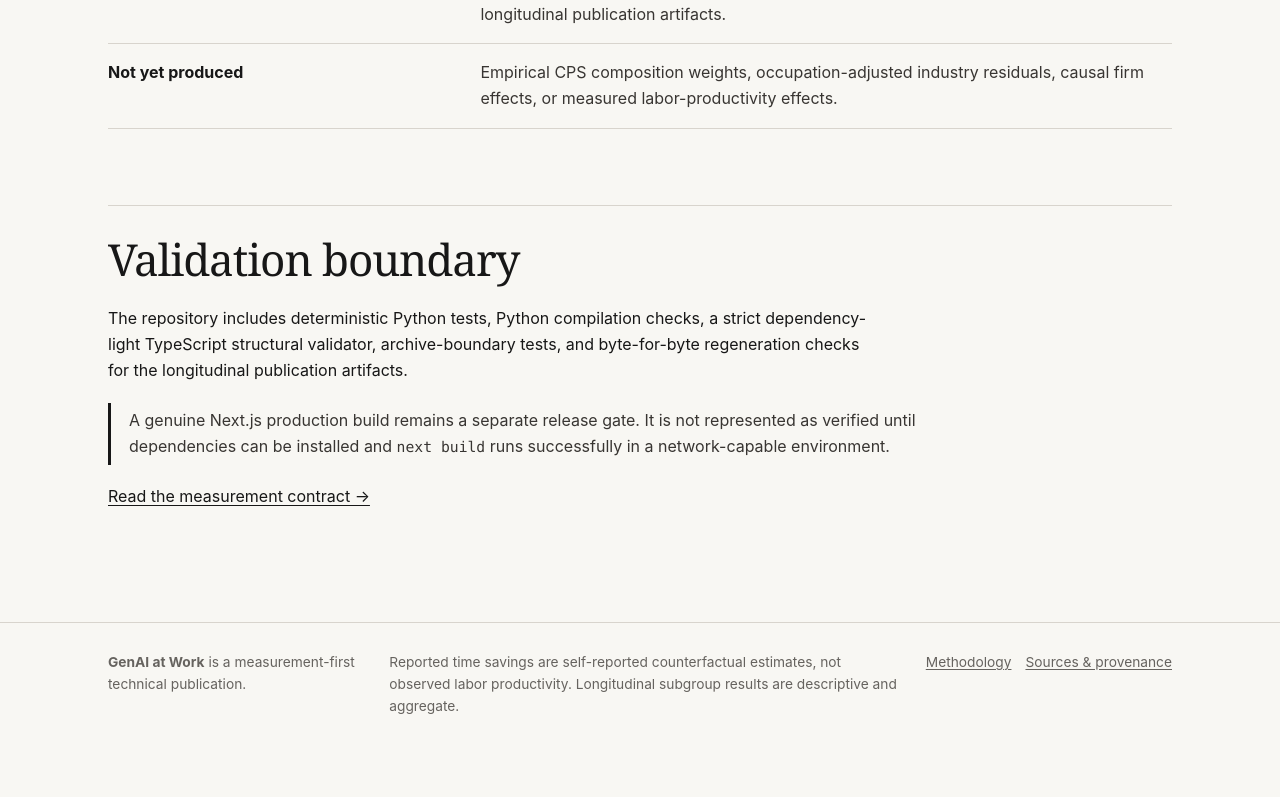
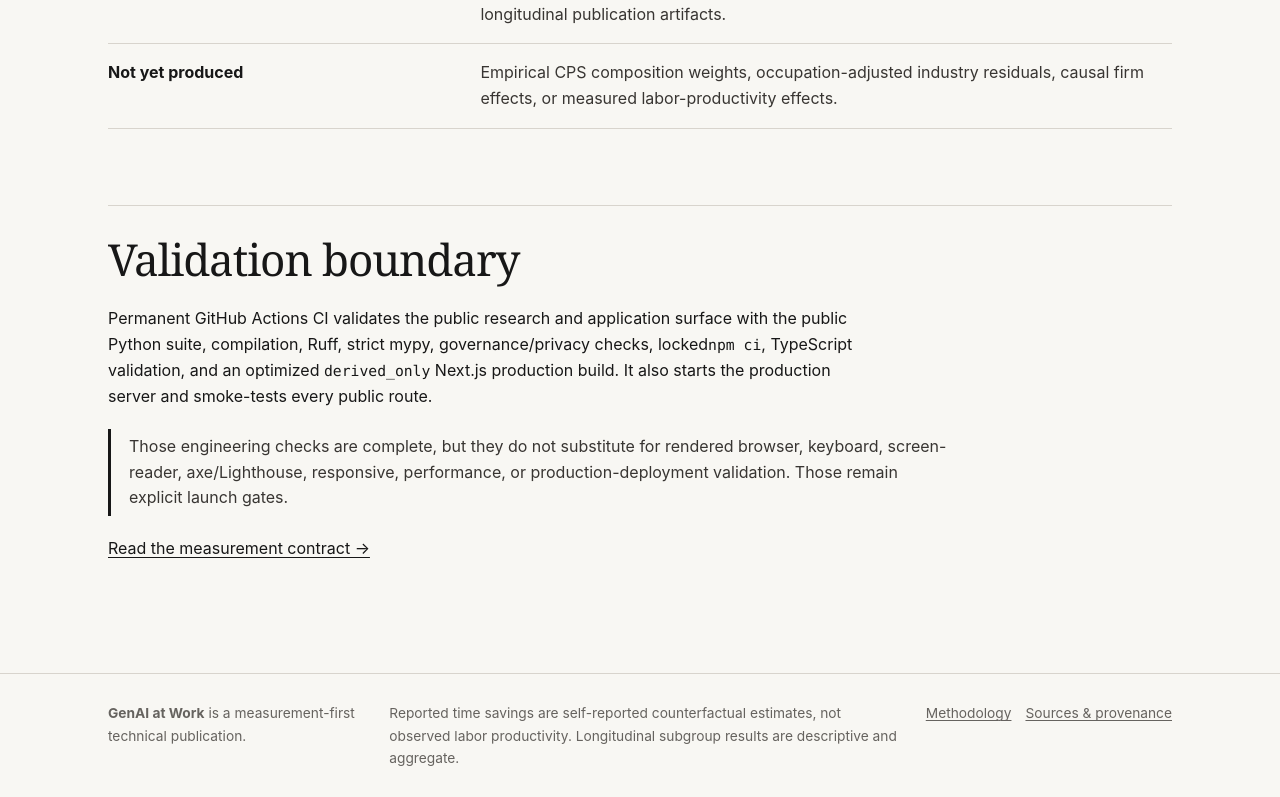
Before and after one commit to fraware/ai-adoption-us, a Next.js app in the folder apps/web/: page /sources in a window 1280 px wide. Shown: the part 1848-2645 px from the top of the page. Before the commit the page ends 2594 px from the top, so only its background shows below. Built offline with nearby package versions, Linux system fonts and the light colour scheme.

Commit message:
Align Sources page with validated production build

```diff
--- a/apps/web/app/sources/page.tsx
+++ b/apps/web/app/sources/page.tsx
@@ -97,14 +97,15 @@ export default function SourcesPage() {
       <section className="section" aria-labelledby="validation-heading">
         <h2 id="validation-heading">Validation boundary</h2>
         <p>
-          The repository includes deterministic Python tests, Python compilation checks, a strict
-          dependency-light TypeScript structural validator, archive-boundary tests, and byte-for-byte
-          regeneration checks for the longitudinal publication artifacts.
+          Permanent GitHub Actions CI validates the public research and application surface with the
+          public Python suite, compilation, Ruff, strict mypy, governance/privacy checks, locked
+          <code>npm ci</code>, TypeScript validation, and an optimized <code>derived_only</code> Next.js
+          production build. It also starts the production server and smoke-tests every public route.
         </p>
         <p className="note">
-          A genuine Next.js production build remains a separate release gate. It is not represented as
-          verified until dependencies can be installed and <code>next build</code> runs successfully in
-          a network-capable environment.
+          Those engineering checks are complete, but they do not substitute for rendered browser,
+          keyboard, screen-reader, axe/Lighthouse, responsive, performance, or production-deployment
+          validation. Those remain explicit launch gates.
         </p>
         <p><Link href="/methodology">Read the measurement contract →</Link></p>
       </section>
```
